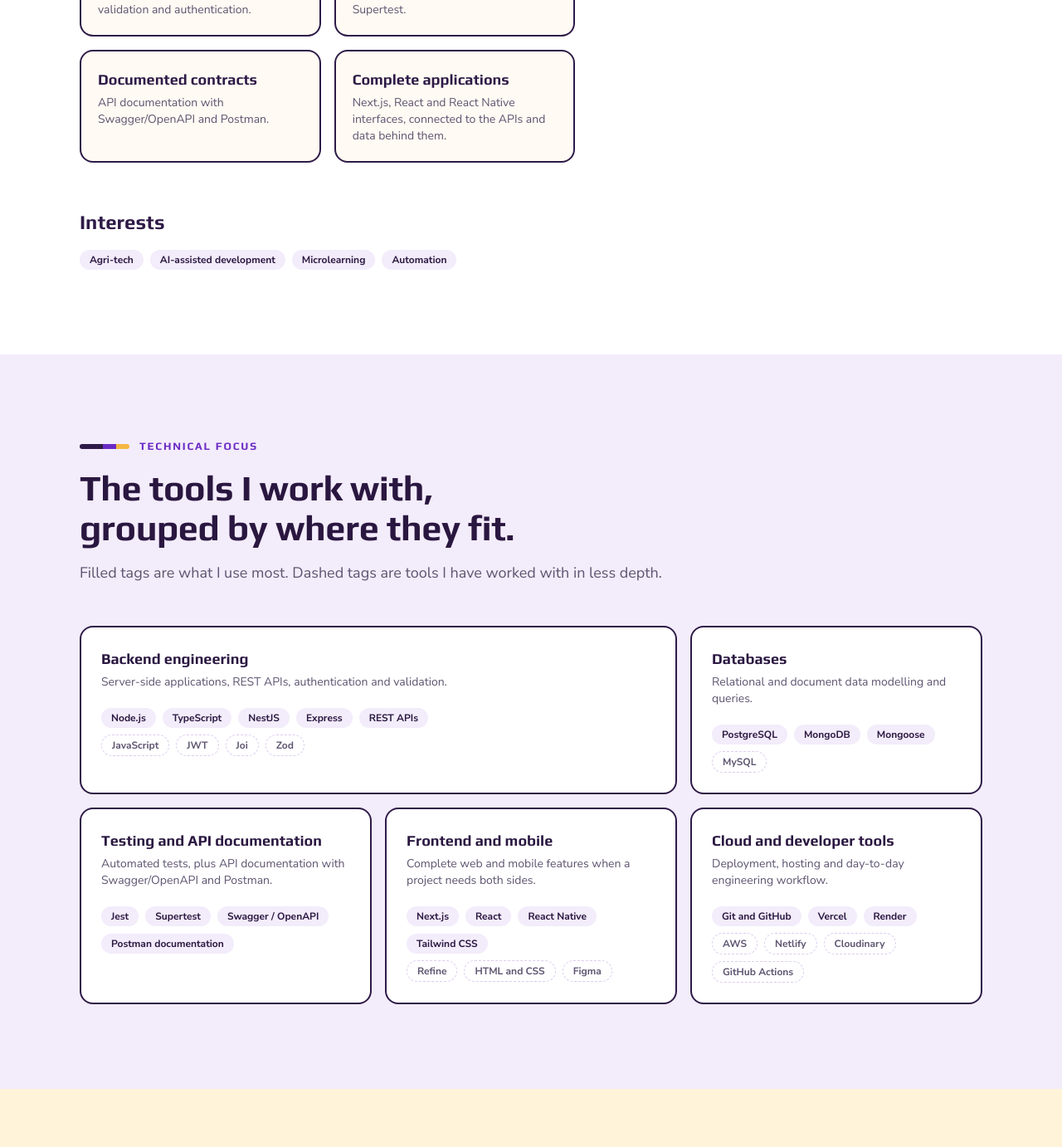
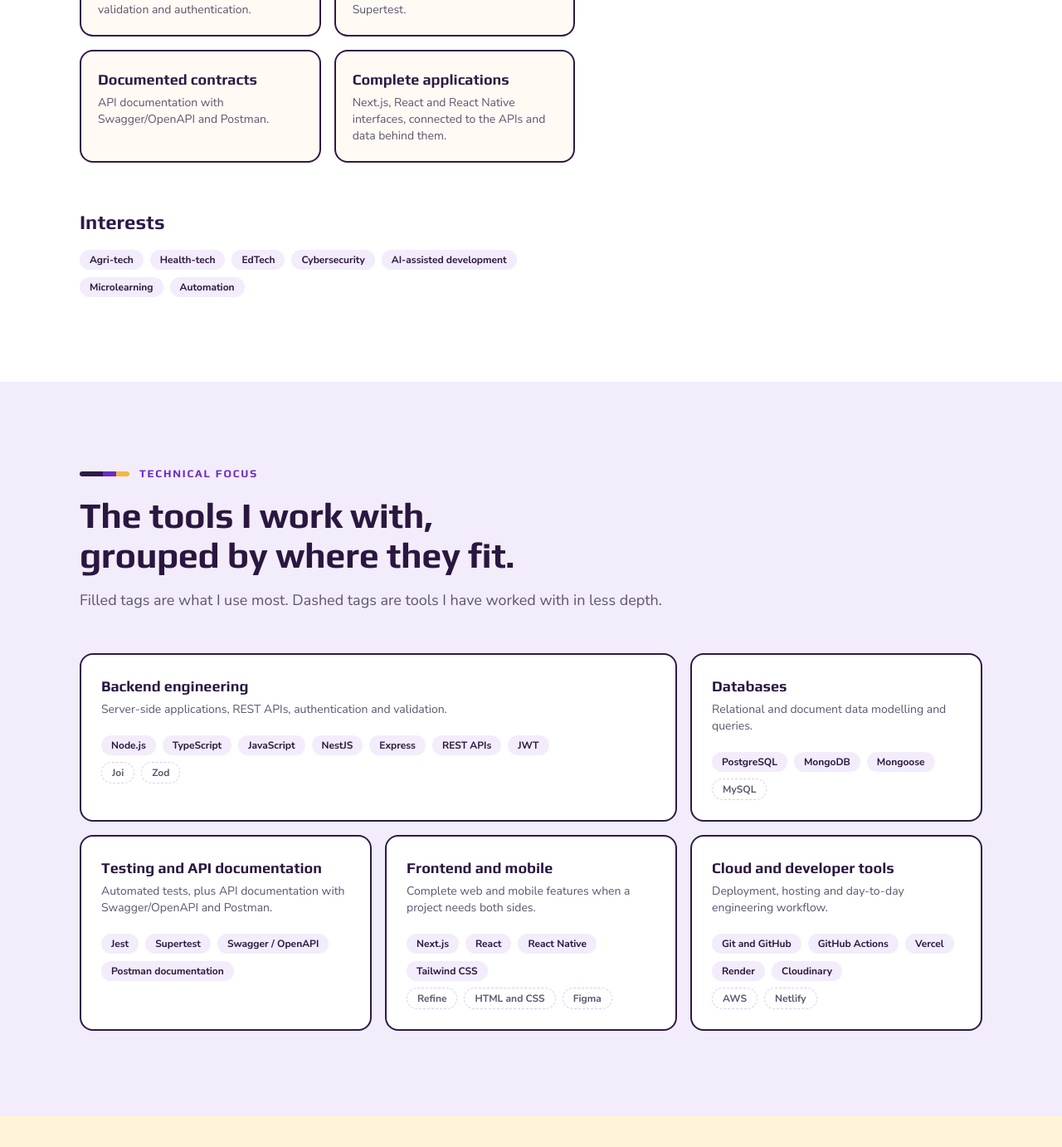
Before and after one commit to Dorcie-dee/my-portfolio-v2, a Next.js app: page /about in a window 1280 px wide. Shown: the part 1231-2613 px from the top of the page at 83% size. Built offline with nearby package versions, Linux system fonts and the light colour scheme; no server answers.

Commit message:
feat(content): add interests and emphasise core tools
- Add Health-tech, EdTech and Cybersecurity to interests
- Show JavaScript, JWT, GitHub Actions and Cloudinary as main tools

```diff
--- a/src/data/about.ts
+++ b/src/data/about.ts
@@ -27,7 +27,15 @@ export const focusAreas: { title: string; description: string }[] = [
 ];
 
 /** From the owner's public GitHub profile. */
-export const interests = ["Agri-tech", "AI-assisted development", "Microlearning", "Automation"];
+export const interests = [
+  "Agri-tech",
+  "Health-tech",
+  "EdTech",
+  "Cybersecurity",
+  "AI-assisted development",
+  "Microlearning",
+  "Automation",
+];
 
 /** Short facts shown beside the introduction on the homepage and the About page. */
 export const quickFacts = [
--- a/src/data/skills.ts
+++ b/src/data/skills.ts
@@ -4,8 +4,8 @@ export const skillCategories: SkillCategory[] = [
   {
     title: "Backend engineering",
     summary: "Server-side applications, REST APIs, authentication and validation.",
-    core: ["Node.js", "TypeScript", "NestJS", "Express", "REST APIs"],
-    familiar: ["JavaScript", "JWT", "Joi", "Zod"],
+    core: ["Node.js", "TypeScript", "JavaScript", "NestJS", "Express", "REST APIs", "JWT"],
+    familiar: ["Joi", "Zod"],
   },
   {
     title: "Databases",
@@ -27,7 +27,7 @@ export const skillCategories: SkillCategory[] = [
   {
     title: "Cloud and developer tools",
     summary: "Deployment, hosting and day-to-day engineering workflow.",
-    core: ["Git and GitHub", "Vercel", "Render"],
-    familiar: ["AWS", "Netlify", "Cloudinary", "GitHub Actions"],
+    core: ["Git and GitHub", "GitHub Actions", "Vercel", "Render", "Cloudinary"],
+    familiar: ["AWS", "Netlify"],
   },
 ];
```
